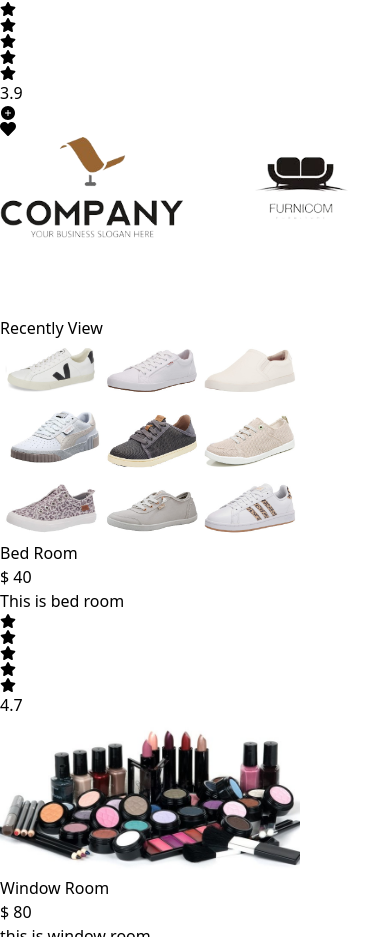
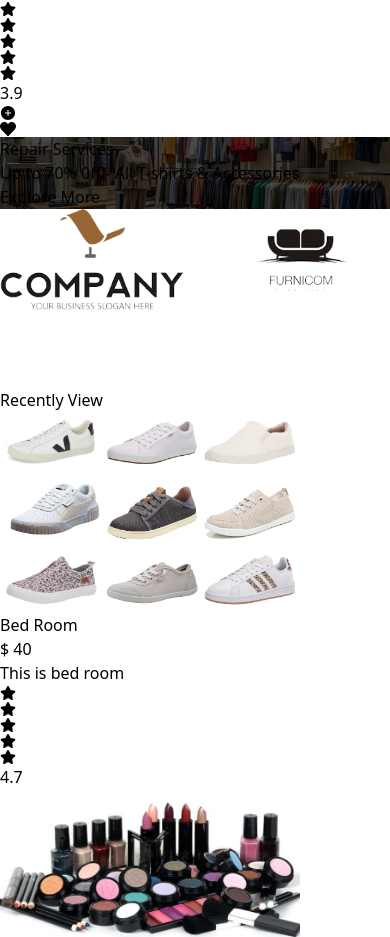
Before and after one commit to sohanwebdevctg/react1-single-page-ecommerce-website, a React (Vite) app: page / in a window 390 px wide. Shown: the part 7363-8300 px from the top of the page. Built offline with nearby package versions, Linux system fonts and the light colour scheme.

Commit message:
adding repair service section in home page

```diff
--- /dev/null
+++ b/src/Components/HomeCom/RepairService.jsx
@@ -0,0 +1,23 @@
+
+
+const RepairService = () => {
+  return (
+    <>
+      <div className="my-10 xl:my-12 repairCon">
+        {/* content section start */}
+        <div className="container mx-auto px-5 py-12">
+          {/* item start */}
+          <ul className="text-center space-y-2">
+            <li className="text-white text-sm sm:text-base md:text-lg lg:text-xl xl:text-2xl 2xl:text-3xl">Repair Services</li>
+            <li className="text-lg sm:text-xl md:text-2xl lg:text-3xl xl:text-4xl 2xl:text-5xl font-bold text-white">Up to <span className="text-red-600">70% 0ff</span> - All T-shirts & Accessories</li>
+            <li><button className="bg-red-600 text-[10px] sm:text-[11px] md:text-[13px] lg:text-sm xl:text-base 2xl:text-lg px-4 py-2 text-white rounded"> Explore More </button></li>
+          </ul>
+          {/* item end */}
+        </div>
+        {/* content section end */}
+      </div>
+    </>
+  );
+};
+
+export default RepairService;
--- a/src/Pages/Home/Home.jsx
+++ b/src/Pages/Home/Home.jsx
@@ -3,6 +3,7 @@ import Gallery from "../../Components/HomeCom/Gallery";
 import NewProducts from "../../Components/HomeCom/NewProducts";
 import OurBrand from "../../Components/HomeCom/OurBrand";
 import RecentView from "../../Components/HomeCom/RecentView";
+import RepairService from "../../Components/HomeCom/RepairService";
 import Support from "../../Components/HomeCom/Support";
 
 
@@ -21,6 +22,9 @@ const Home = () => {
       {/* newProducts start */}
       <NewProducts></NewProducts>
       {/* newProducts end */}
+      {/* repairService start */}
+      <RepairService></RepairService>
+      {/* repairService end */}
       {/* ourBrand start */}
       <OurBrand></OurBrand>
       {/* ourBrand end */}
--- a/src/index.css
+++ b/src/index.css
@@ -42,6 +42,30 @@
 }
 }
 /* swiperAnimation section end */
+
+/* repairService start */
+.repairCon{
+  background-image: url('/public/home/repair.jpg');
+  background-repeat: no-repeat;
+  background-position: center;
+  background-size: cover;
+  background-attachment: fixed;
+  position: relative;
+  z-index: 1;
+}
+
+.repairCon::after{
+  content: '';
+  background-color: black;
+  opacity: 0.7;
+  position: absolute;
+  top: 0;
+  bottom: 0;
+  right: 0;
+  left: 0;
+  z-index: -1;
+}
+/* repairService end */
 
 
 /* shop start */
```
Also changed, not shown: public/home/repair.jpg (added).
